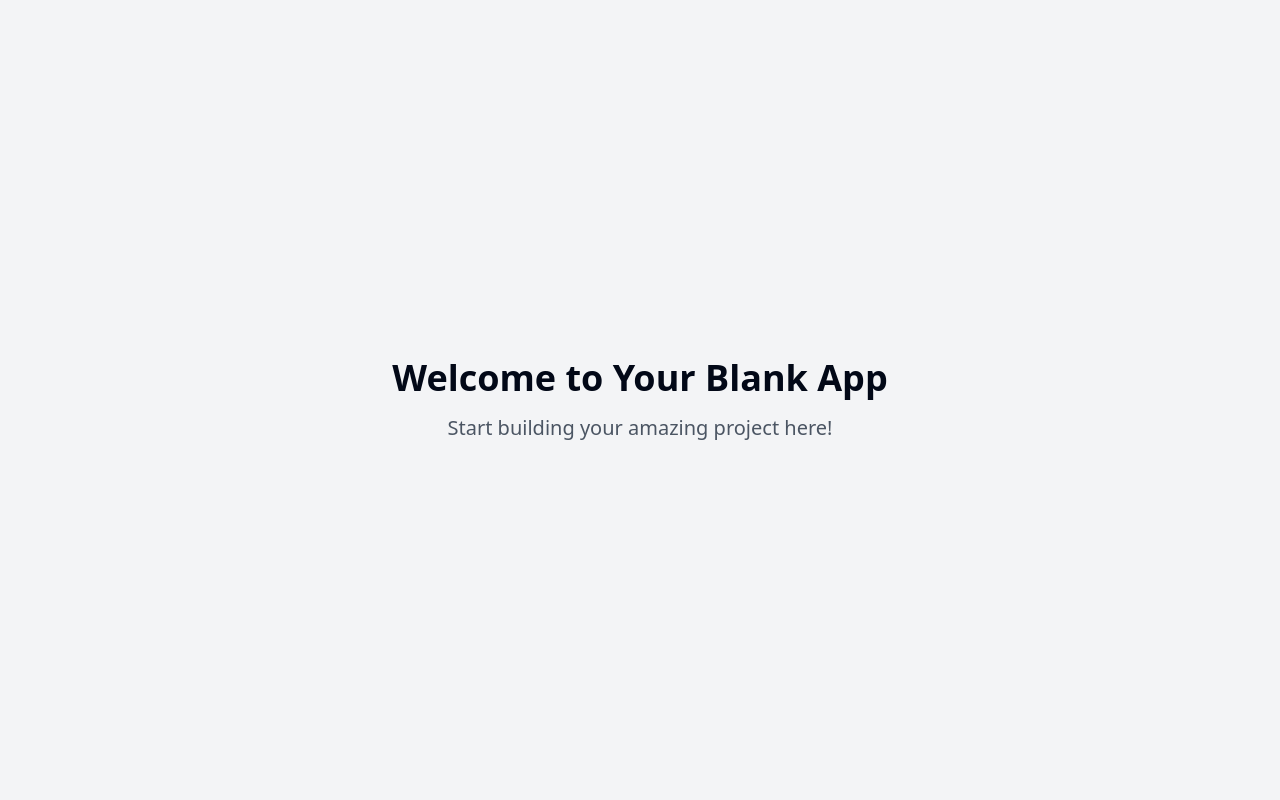
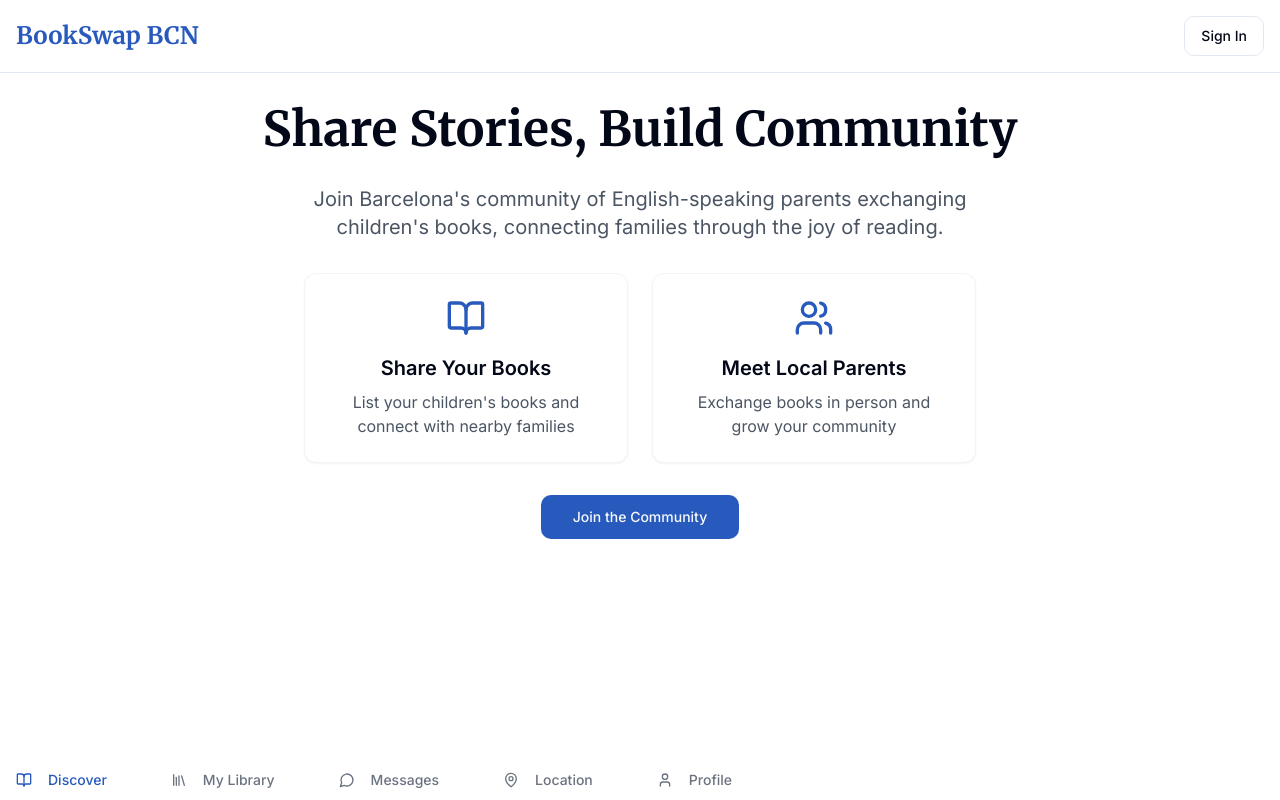
Before and after one commit to gaia/story-swap-nook, a React (Vite) app: page / in a window 1280 px wide. Built offline with nearby package versions, Linux system fonts and the light colour scheme.

Commit message:
Implement book exchange platform
Implement a book exchange platform for parents to trade children's books, including features for book listing, borrowing, user profiles, messaging, and admin interface.

```diff
--- /dev/null
+++ b/src/components/MainNav.tsx
@@ -0,0 +1,40 @@
+
+import { useState } from 'react';
+import { Button } from "@/components/ui/button";
+import { BookOpen, Library, MapPin, MessageCircle, User } from "lucide-react";
+import { cn } from "@/lib/utils";
+
+const MainNav = () => {
+  const [active, setActive] = useState('discover');
+
+  const navItems = [
+    { name: 'Discover', icon: BookOpen, route: 'discover' },
+    { name: 'My Library', icon: Library, route: 'library' },
+    { name: 'Messages', icon: MessageCircle, route: 'messages' },
+    { name: 'Location', icon: MapPin, route: 'location' },
+    { name: 'Profile', icon: User, route: 'profile' },
+  ];
+
+  return (
+    <nav className="fixed bottom-0 left-0 right-0 bg-white border-t border-gray-200 px-4 py-2 md:relative md:border-t-0 md:px-0 md:py-0">
+      <div className="flex justify-between items-center max-w-screen-xl mx-auto md:justify-start md:space-x-8">
+        {navItems.map((item) => (
+          <Button
+            key={item.route}
+            variant="ghost"
+            className={cn(
+              "flex flex-col md:flex-row items-center space-y-1 md:space-y-0 md:space-x-2",
+              active === item.route ? "text-primary" : "text-gray-500"
+            )}
+            onClick={() => setActive(item.route)}
+          >
+            <item.icon className="h-5 w-5" />
+            <span className="text-xs md:text-sm">{item.name}</span>
+          </Button>
+        ))}
+      </div>
+    </nav>
+  );
+};
+
+export default MainNav;
--- a/src/index.css
+++ b/src/index.css
@@ -1,3 +1,6 @@
+
+@import url('https://fonts.googleapis.com/css2?family=Inter:wght@400;500;600;700&family=Merriweather:wght@400;700&display=swap');
+
 @tailwind base;
 @tailwind components;
 @tailwind utilities;
@@ -6,96 +9,44 @@
   :root {
     --background: 0 0% 100%;
     --foreground: 222.2 84% 4.9%;
-
     --card: 0 0% 100%;
     --card-foreground: 222.2 84% 4.9%;
-
     --popover: 0 0% 100%;
     --popover-foreground: 222.2 84% 4.9%;
-
-    --primary: 222.2 47.4% 11.2%;
+    --primary: 220 65% 45%;
     --primary-foreground: 210 40% 98%;
-
     --secondary: 210 40% 96.1%;
     --secondary-foreground: 222.2 47.4% 11.2%;
-
     --muted: 210 40% 96.1%;
     --muted-foreground: 215.4 16.3% 46.9%;
-
     --accent: 210 40% 96.1%;
     --accent-foreground: 222.2 47.4% 11.2%;
-
     --destructive: 0 84.2% 60.2%;
     --destructive-foreground: 210 40% 98%;
-
     --border: 214.3 31.8% 91.4%;
     --input: 214.3 31.8% 91.4%;
     --ring: 222.2 84% 4.9%;
-
-    --radius: 0.5rem;
-
-    --sidebar-background: 0 0% 98%;
-
-    --sidebar-foreground: 240 5.3% 26.1%;
-
-    --sidebar-primary: 240 5.9% 10%;
-
-    --sidebar-primary-foreground: 0 0% 98%;
-
-    --sidebar-accent: 240 4.8% 95.9%;
-
-    --sidebar-accent-foreground: 240 5.9% 10%;
-
-    --sidebar-border: 220 13% 91%;
-
-    --sidebar-ring: 217.2 91.2% 59.8%;
+    --radius: 0.75rem;
   }
 
-  .dark {
-    --background: 222.2 84% 4.9%;
-    --foreground: 210 40% 98%;
-
-    --card: 222.2 84% 4.9%;
-    --card-foreground: 210 40% 98%;
-
-    --popover: 222.2 84% 4.9%;
-    --popover-foreground: 210 40% 98%;
-
-    --primary: 210 40% 98%;
-    --primary-foreground: 222.2 47.4% 11.2%;
-
-    --secondary: 217.2 32.6% 17.5%;
-    --secondary-foreground: 210 40% 98%;
-
-    --muted: 217.2 32.6% 17.5%;
-    --muted-foreground: 215 20.2% 65.1%;
-
-    --accent: 217.2 32.6% 17.5%;
-    --accent-foreground: 210 40% 98%;
-
-    --destructive: 0 62.8% 30.6%;
-    --destructive-foreground: 210 40% 98%;
-
-    --border: 217.2 32.6% 17.5%;
-    --input: 217.2 32.6% 17.5%;
-    --ring: 212.7 26.8% 83.9%;
-    --sidebar-background: 240 5.9% 10%;
-    --sidebar-foreground: 240 4.8% 95.9%;
-    --sidebar-primary: 224.3 76.3% 48%;
-    --sidebar-primary-foreground: 0 0% 100%;
-    --sidebar-accent: 240 3.7% 15.9%;
-    --sidebar-accent-foreground: 240 4.8% 95.9%;
-    --sidebar-border: 240 3.7% 15.9%;
-    --sidebar-ring: 217.2 91.2% 59.8%;
-  }
-}
-
-@layer base {
   * {
     @apply border-border;
   }
 
   body {
-    @apply bg-background text-foreground;
+    @apply bg-background text-foreground font-sans antialiased;
+  }
+
+  .book-card {
+    @apply relative bg-white rounded-lg shadow-sm border border-gray-100
+           transition-all duration-300 hover:shadow-md hover:-translate-y-1;
+  }
+
+  .fade-in {
+    @apply animate-fade-in;
   }
 }
+
+.layout-grid {
+  @apply grid grid-cols-1 md:grid-cols-2 lg:grid-cols-3 xl:grid-cols-4 gap-6;
+}
--- a/src/pages/Index.tsx
+++ b/src/pages/Index.tsx
@@ -1,12 +1,53 @@
-// Update this page (the content is just a fallback if you fail to update the page)
+
+import MainNav from "@/components/MainNav";
+import { Button } from "@/components/ui/button";
+import { BookOpen, Users } from "lucide-react";
 
 const Index = () => {
   return (
-    <div className="min-h-screen flex items-center justify-center bg-gray-100">
-      <div className="text-center">
-        <h1 className="text-4xl font-bold mb-4">Welcome to Your Blank App</h1>
-        <p className="text-xl text-gray-600">Start building your amazing project here!</p>
-      </div>
+    <div className="min-h-screen flex flex-col">
+      <header className="border-b">
+        <div className="container mx-auto px-4 py-4 flex justify-between items-center">
+          <h1 className="text-2xl font-serif font-bold text-primary">BookSwap BCN</h1>
+          <Button variant="outline">Sign In</Button>
+        </div>
+      </header>
+
+      <main className="flex-grow container mx-auto px-4 py-8">
+        <section className="max-w-4xl mx-auto text-center space-y-8">
+          <h2 className="text-4xl md:text-5xl font-serif font-bold leading-tight">
+            Share Stories, Build Community
+          </h2>
+          <p className="text-xl text-gray-600 max-w-2xl mx-auto">
+            Join Barcelona's community of English-speaking parents exchanging children's books,
+            connecting families through the joy of reading.
+          </p>
+
+          <div className="grid grid-cols-1 md:grid-cols-2 gap-6 max-w-2xl mx-auto">
+            <div className="book-card p-6">
+              <BookOpen className="w-10 h-10 text-primary mb-4 mx-auto" />
+              <h3 className="text-xl font-semibold mb-2">Share Your Books</h3>
+              <p className="text-gray-600">
+                List your children's books and connect with nearby families
+              </p>
+            </div>
+
+            <div className="book-card p-6">
+              <Users className="w-10 h-10 text-primary mb-4 mx-auto" />
+              <h3 className="text-xl font-semibold mb-2">Meet Local Parents</h3>
+              <p className="text-gray-600">
+                Exchange books in person and grow your community
+              </p>
+            </div>
+          </div>
+
+          <Button size="lg" className="mt-8">
+            Join the Community
+          </Button>
+        </section>
+      </main>
+
+      <MainNav />
     </div>
   );
 };
--- a/tailwind.config.ts
+++ b/tailwind.config.ts
@@ -1,96 +1,88 @@
+
 import type { Config } from "tailwindcss";
 
 export default {
   darkMode: ["class"],
-	content: [
-		"./pages/**/*.{ts,tsx}",
-		"./components/**/*.{ts,tsx}",
-		"./app/**/*.{ts,tsx}",
-		"./src/**/*.{ts,tsx}",
-	],
+  content: ["./pages/**/*.{ts,tsx}", "./components/**/*.{ts,tsx}", "./app/**/*.{ts,tsx}", "./src/**/*.{ts,tsx}"],
   prefix: "",
   theme: {
     container: {
       center: true,
-			padding: '2rem',
+      padding: "2rem",
       screens: {
-				'2xl': '1400px'
-			}
+        "2xl": "1400px",
+      },
     },
     extend: {
       colors: {
-				border: 'hsl(var(--border))',
-				input: 'hsl(var(--input))',
-				ring: 'hsl(var(--ring))',
-				background: 'hsl(var(--background))',
-				foreground: 'hsl(var(--foreground))',
+        border: "hsl(var(--border))",
+        input: "hsl(var(--input))",
+        ring: "hsl(var(--ring))",
+        background: "hsl(var(--background))",
+        foreground: "hsl(var(--foreground))",
         primary: {
-					DEFAULT: 'hsl(var(--primary))',
-					foreground: 'hsl(var(--primary-foreground))'
+          DEFAULT: "hsl(var(--primary))",
+          foreground: "hsl(var(--primary-foreground))",
         },
         secondary: {
-					DEFAULT: 'hsl(var(--secondary))',
-					foreground: 'hsl(var(--secondary-foreground))'
+          DEFAULT: "hsl(var(--secondary))",
+          foreground: "hsl(var(--secondary-foreground))",
         },
         destructive: {
-					DEFAULT: 'hsl(var(--destructive))',
-					foreground: 'hsl(var(--destructive-foreground))'
+          DEFAULT: "hsl(var(--destructive))",
+          foreground: "hsl(var(--destructive-foreground))",
         },
         muted: {
-					DEFAULT: 'hsl(var(--muted))',
-					foreground: 'hsl(var(--muted-foreground))'
+          DEFAULT: "hsl(var(--muted))",
+          foreground: "hsl(var(--muted-foreground))",
         },
         accent: {
-					DEFAULT: 'hsl(var(--accent))',
-					foreground: 'hsl(var(--accent-foreground))'
+          DEFAULT: "hsl(var(--accent))",
+          foreground: "hsl(var(--accent-foreground))",
         },
         popover: {
-					DEFAULT: 'hsl(var(--popover))',
-					foreground: 'hsl(var(--popover-foreground))'
+          DEFAULT: "hsl(var(--popover))",
+          foreground: "hsl(var(--popover-foreground))",
         },
         card: {
-					DEFAULT: 'hsl(var(--card))',
-					foreground: 'hsl(var(--card-foreground))'
+          DEFAULT: "hsl(var(--card))",
+          foreground: "hsl(var(--card-foreground))",
         },
-				sidebar: {
-					DEFAULT: 'hsl(var(--sidebar-background))',
-					foreground: 'hsl(var(--sidebar-foreground))',
-					primary: 'hsl(var(--sidebar-primary))',
-					'primary-foreground': 'hsl(var(--sidebar-primary-foreground))',
-					accent: 'hsl(var(--sidebar-accent))',
-					'accent-foreground': 'hsl(var(--sidebar-accent-foreground))',
-					border: 'hsl(var(--sidebar-border))',
-					ring: 'hsl(var(--sidebar-ring))'
-				}
+        book: {
+          100: "#F3F4F6",
+          200: "#E5E7EB",
+          300: "#D1D5DB",
+        },
+      },
+      fontFamily: {
+        sans: ['Inter', 'sans-serif'],
+        serif: ['Merriweather', 'serif'],
       },
       borderRadius: {
-				lg: 'var(--radius)',
-				md: 'calc(var(--radius) - 2px)',
-				sm: 'calc(var(--radius) - 4px)'
+        lg: "var(--radius)",
+        md: "calc(var(--radius) - 2px)",
+        sm: "calc(var(--radius) - 4px)",
       },
       keyframes: {
-				'accordion-down': {
-					from: {
-						height: '0'
+        "accordion-down": {
+          from: { height: "0" },
+          to: { height: "var(--radix-accordion-content-height)" },
         },
-					to: {
-						height: 'var(--radix-accordion-content-height)'
-					}
+        "accordion-up": {
+          from: { height: "var(--radix-accordion-content-height)" },
+          to: { height: "0" },
         },
-				'accordion-up': {
-					from: {
-						height: 'var(--radix-accordion-content-height)'
+        "fade-in": {
+          "0%": { opacity: "0" },
+          "100%": { opacity: "1" },
         },
-					to: {
-						height: '0'
-					}
-				}
       },
       animation: {
-				'accordion-down': 'accordion-down 0.2s ease-out',
-				'accordion-up': 'accordion-up 0.2s ease-out'
-			}
-		}
+        "accordion-down": "accordion-down 0.2s ease-out",
+        "accordion-up": "accordion-up 0.2s ease-out",
+        "fade-in": "fade-in 0.5s ease-out",
+      },
+    },
   },
   plugins: [require("tailwindcss-animate")],
 } satisfies Config;
```
Lines whose indentation alone changed are shown as unchanged.
